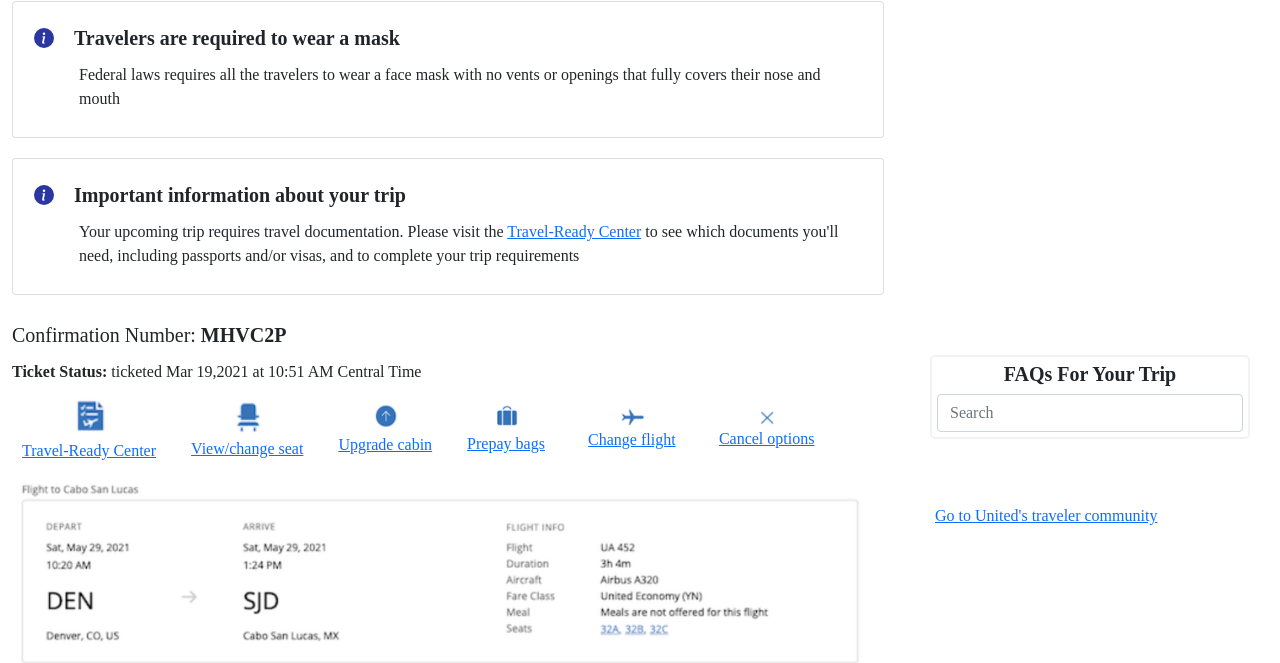
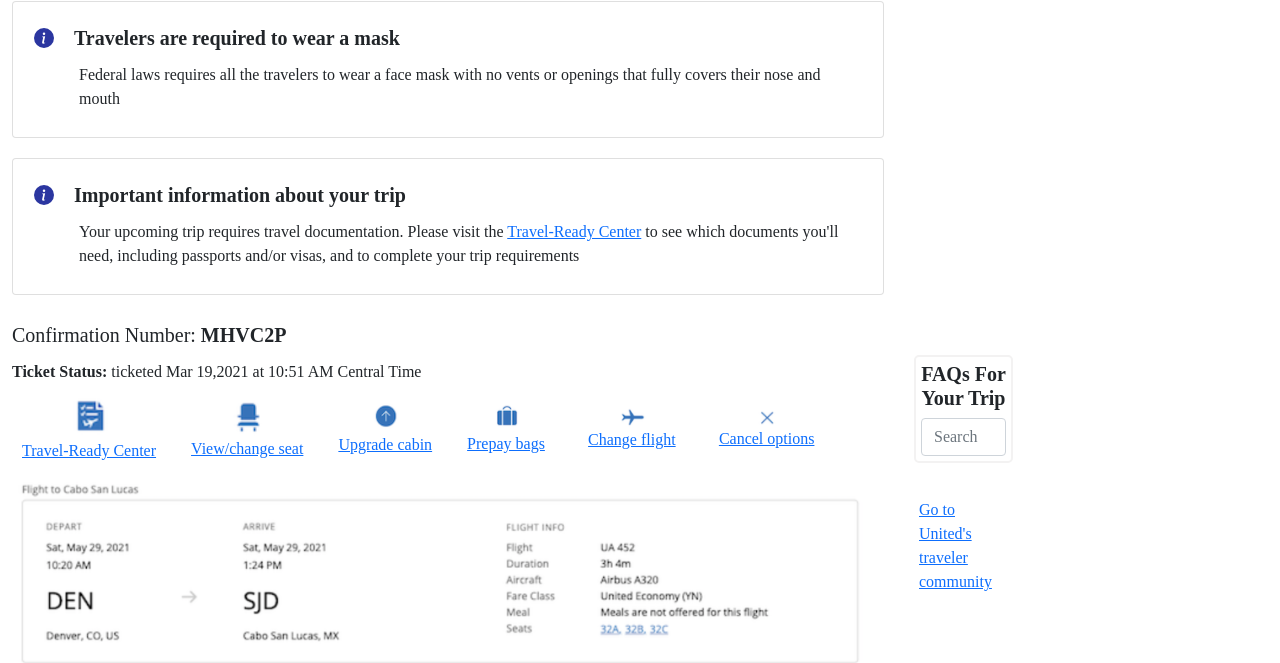
Before and after one commit to lohit398/ual-demo, a website: page index.html in a window 1280 px wide. Shown: the part 157-820 px from the top of the page. Drawn offline with nearby package versions, Linux system fonts and the light colour scheme; no server answers.

Commit message:
updated style

```diff
--- a/index.html
+++ b/index.html
@@ -79,14 +79,16 @@
             </div>
         </div>
     </div>
+    <div style='display:flex;flex-direction: column;'>
         <div style='width:25%;float:right;padding:5px;margin: 30px;border-radius: 5px;border:2px #f3f2f2 solid;' id='searchcontainer'>
             <h5 style='font-weight: bold;text-align: center;'>FAQs For Your Trip</h5>
             <div class="input-group rounded">
                 <input type="search" id="searchBar" class="form-control rounded" placeholder="Search" aria-label="Search" aria-describedby="search-addon" />
             </div>
         </div>
-    <div style="float:right;width: 25%;padding:5px;margin: 30px;">
+        <div style="float:right;width: 25%;padding:5px;margin: 30px;margin-top: 0px;">
             <a href="https://sdodemo-main-166ce2cf6b6-172-178cd19aa36.force.com/consumer">Go to United's traveler community</a>
+        </div>
     </div>
 </body>
 
```
Lines whose indentation alone changed are shown as unchanged.
